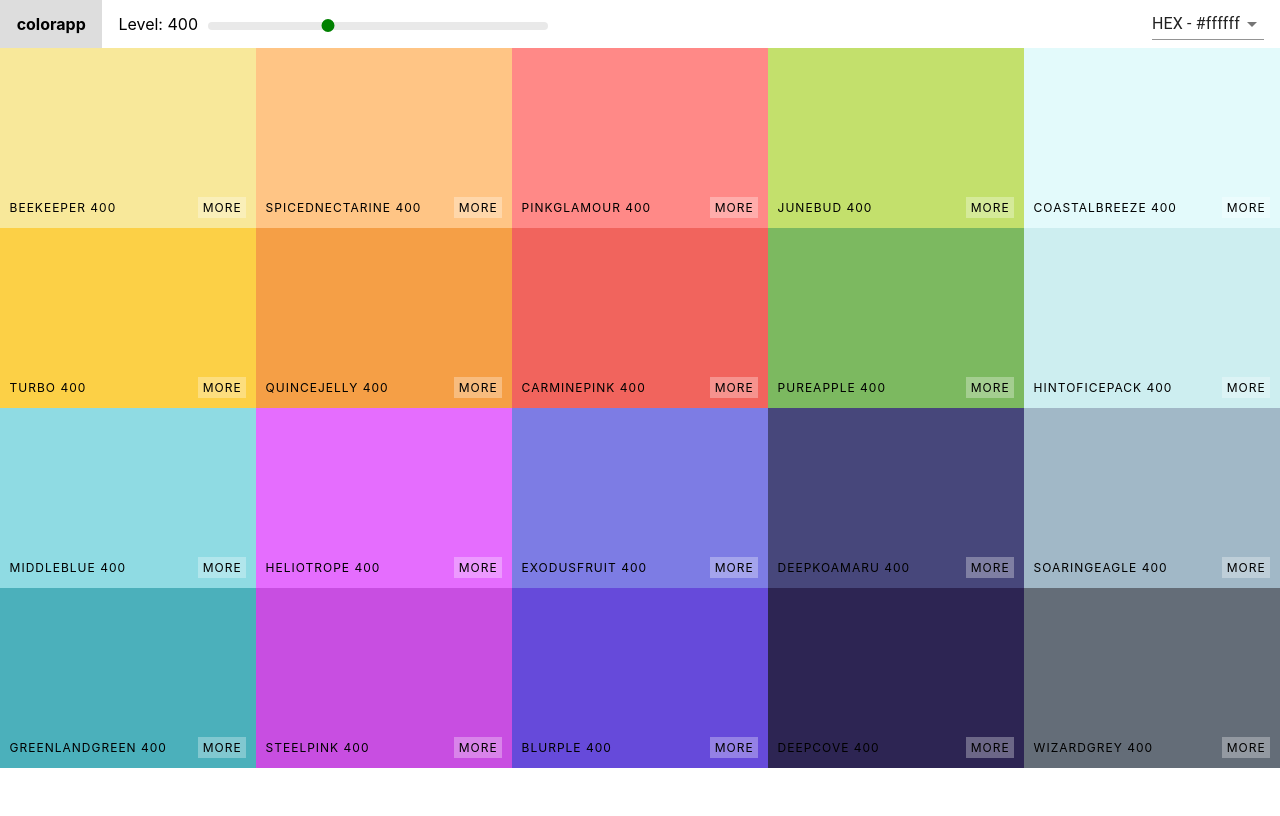
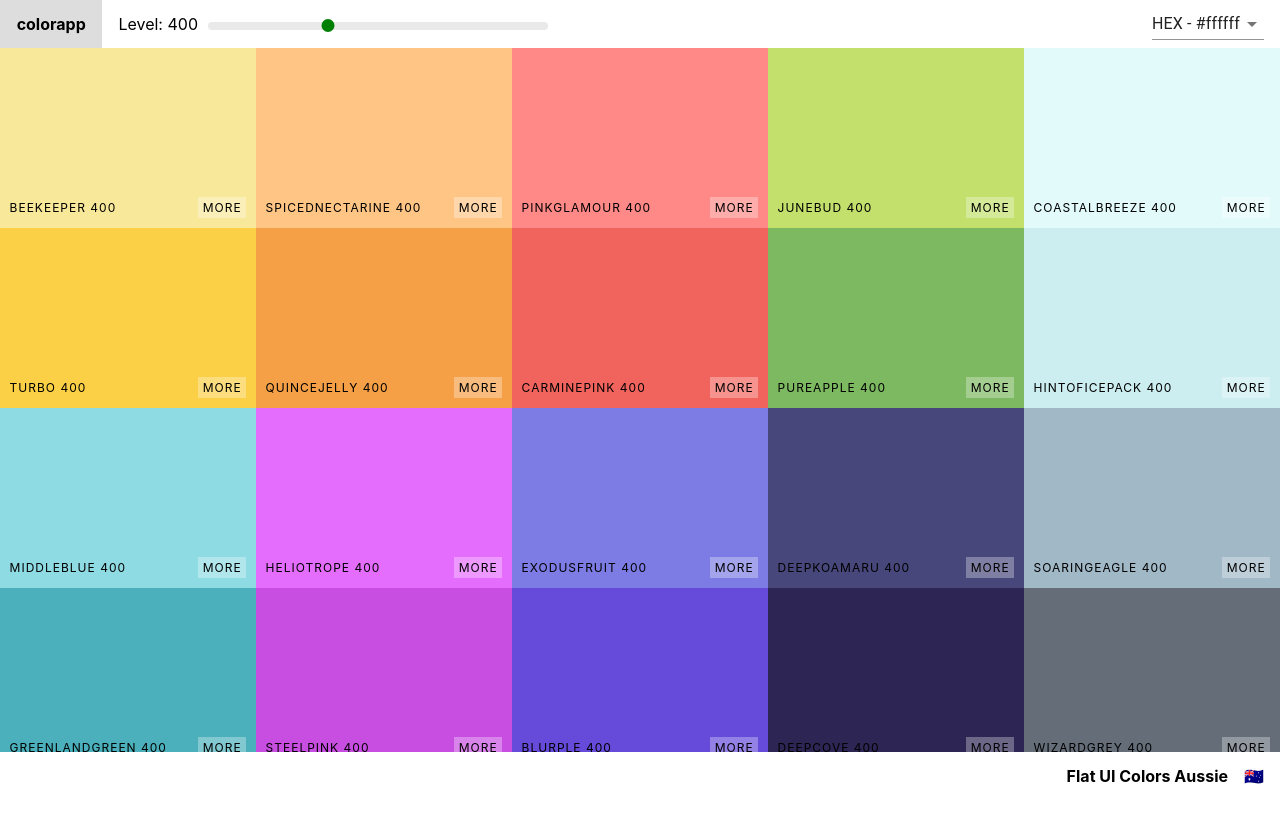
Before and after one commit to hemmayo/color-app, a React (Create React App) app: page / in a window 1280 px wide. Built offline with nearby package versions, Linux system fonts and the light colour scheme.

Commit message:
added footer

```diff
--- a/package.json
+++ b/package.json
@@ -5,11 +5,16 @@
   "dependencies": {
     "@material-ui/core": "^4.3.2",
     "@material-ui/icons": "^4.2.1",
+    "@material-ui/styles": "^4.3.0",
     "chroma-js": "^2.0.4",
+    "classnames": "^2.2.6",
     "rc-slider": "^8.6.13",
     "react": "^16.9.0",
+    "react-color": "^2.17.3",
     "react-copy-to-clipboard": "^5.0.1",
     "react-dom": "^16.9.0",
+    "react-material-ui-form-validator": "^2.0.9",
+    "react-router-dom": "^5.0.1",
     "react-scripts": "3.0.1"
   },
   "scripts": {
--- a/src/Palette.css
+++ b/src/Palette.css
@@ -8,3 +8,17 @@
   flex-wrap: wrap;
   width: 100%;
 }
+
+.Palette-footer {
+  position: sticky;
+  bottom: 0;
+  background-color: #fff;
+  display: flex;
+  justify-content: flex-end;
+  align-items: center;
+  font-weight: bold;
+  height: 3rem;
+}
+.footer-emoji {
+  margin: 0 1rem;
+}
--- a/src/Palette.js
+++ b/src/Palette.js
@@ -42,7 +42,10 @@ export default class Palette extends Component {
         />
         {/* <h1>{this.props.paletteName}</h1> */}
         <div className="Palette-colors">{colorBoxes} </div>
-        {/* Footer goes here */}
+        <footer className="Palette-footer">
+          {palette.paletteName}
+          <span className="footer-emoji">{palette.emoji}</span>
+        </footer>
       </div>
     );
   }
```
Also changed, not shown: 1 other file (tests, documents, lock files or other folders).
